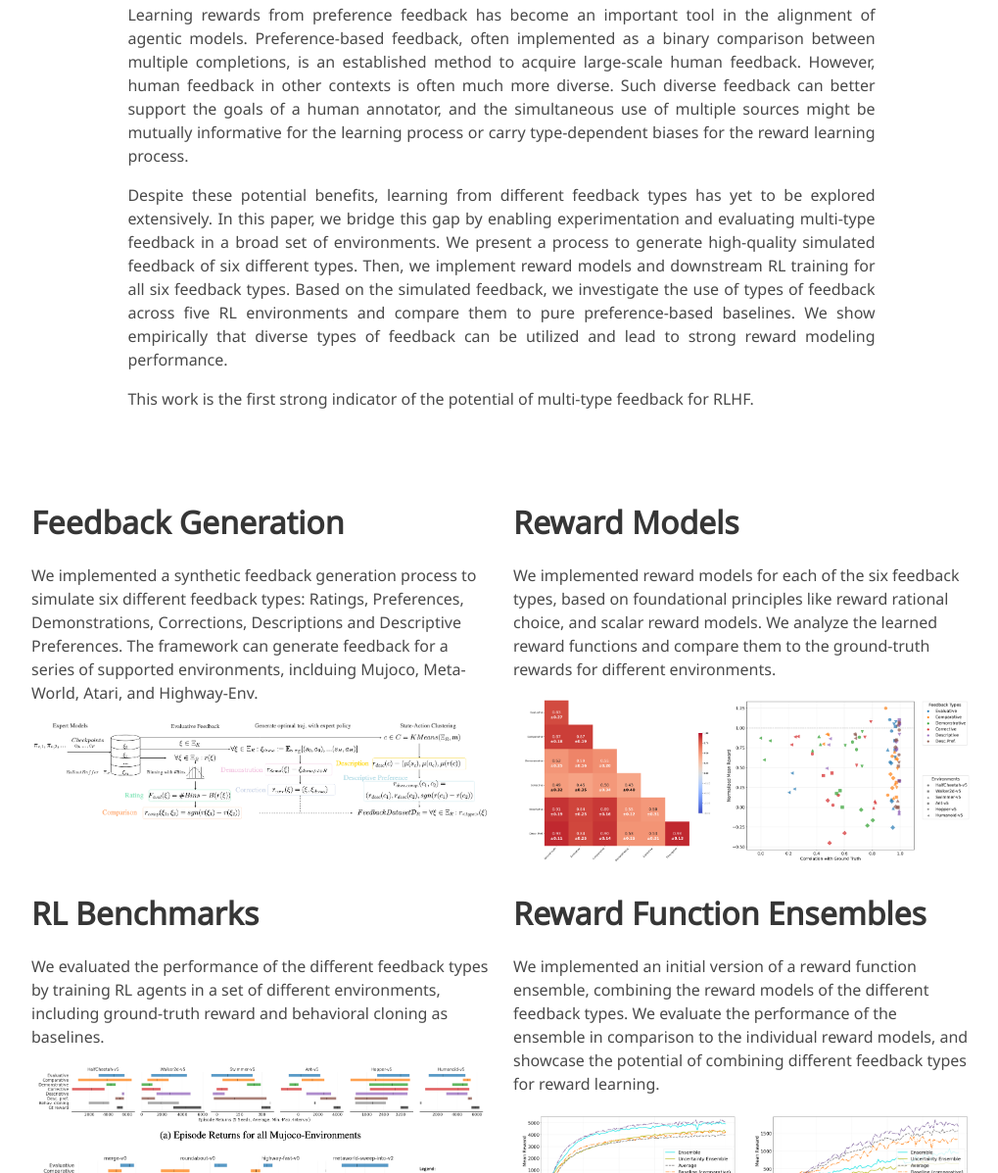
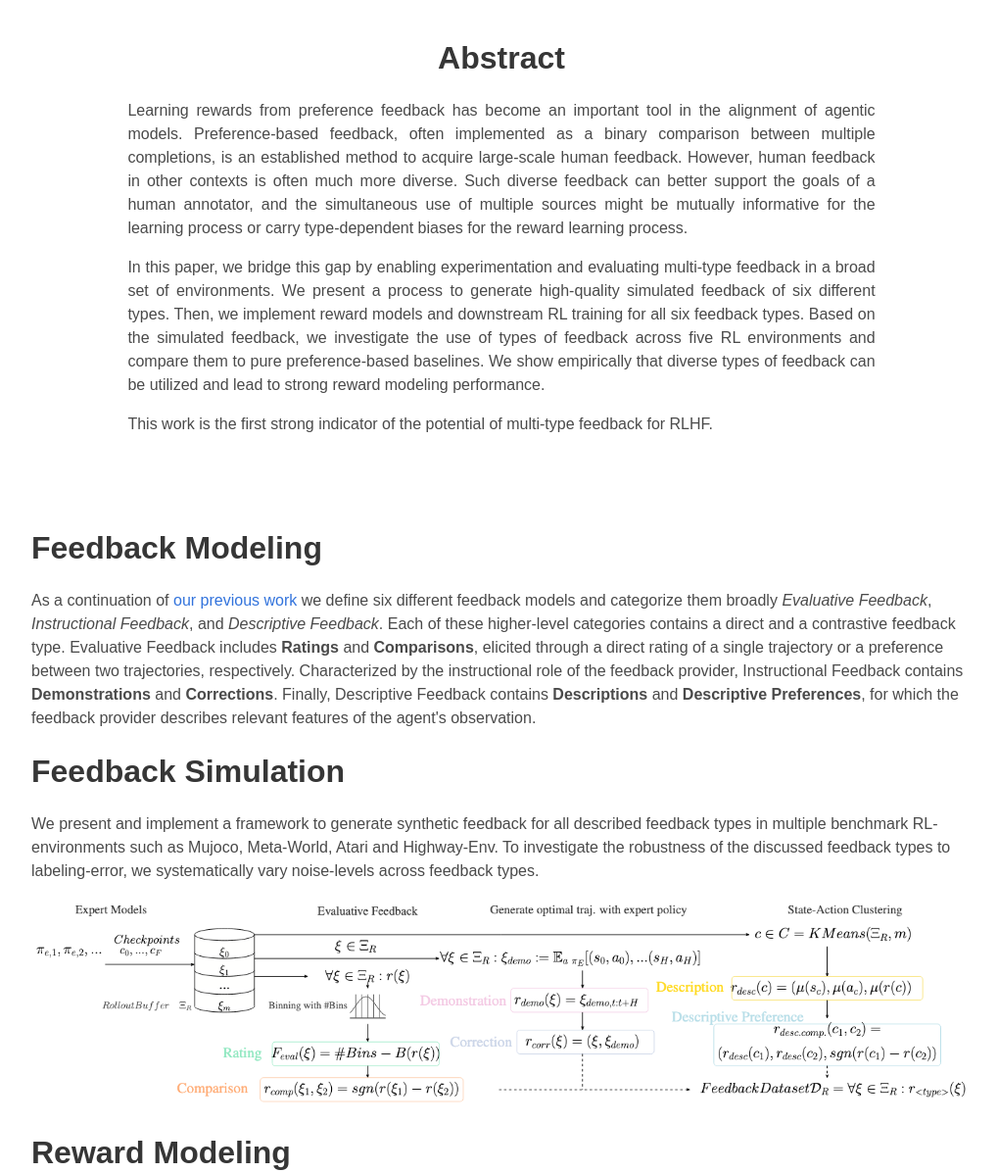
Before and after one commit to ymetz/multi-type-feedback.github.io, a plain HTML site: page index.html in a window 1280 px wide. Shown: the part 1004-2201 px from the top of the page at 98% size, without its empty margins (128-1147 px from the left). Drawn offline with nearby package versions, Linux system fonts and the light colour scheme; some icons are missing; a web font is replaced by a local one.

Commit message:
Dev rapha (#1)
* added chapter for feedback modeling

* added cleaned teaser figure

---------

Co-authored-by: Raphaël Baur <rabaur@student.ethz.ch>

```diff
--- a/index.html
+++ b/index.html
@@ -22,8 +22,9 @@
     gtag('config', 'G-PYVRSFMDRL');
   </script>!-->
 
-  <link href="https://fonts.googleapis.com/css?family=Google+Sans|Noto+Sans|Castoro"
-        rel="stylesheet">
+  <link rel="preconnect" href="https://fonts.googleapis.com">
+  <link rel="preconnect" href="https://fonts.gstatic.com" crossorigin>
+  <link href="https://fonts.googleapis.com/css2?family=Inter:wght@100..900&display=swap" rel="stylesheet">
 
   <link rel="stylesheet" href="./static/css/bulma.min.css">
   <link rel="stylesheet" href="./static/css/bulma-carousel.min.css">
@@ -89,7 +90,7 @@
             <span class="author-block">
               <a href="https://www.linkedin.com/in/andrasgeiszl/">Andras Geiszl</a><sup>2</sup>,</span>
             <span class="author-block">
-              <a href="https://ivia.ch/people/baur">Raphaël Baur</a><sup>2</sup>,
+              <a href="https://www.raphaelbaur.com">Raphaël Baur</a><sup>2</sup>,
             </span>
             <span class="author-block">
               <a href="https://ivia.ch/people/elassady">Mennatallah El-Assady</a><sup>2</sup>,
@@ -177,7 +178,7 @@
 <section class="hero is-light is-small">
   <div class="hero-body">
     <div class="container">
-        <image src="./static/images/feedback_generation.png" alt="Teaser Image" style="width: 100%;"/>
+        <image src="./static/images/teaser_figure.jpg" alt="Teaser Image" style="width: 100%;"/>
         <p class="has-text-centered">Feedback generation process</p>
     </div>
   </div>
@@ -192,20 +193,11 @@
         <h2 class="title is-3">Abstract</h2>
         <div class="content has-text-justified">
           <p>
-            Learning rewards from preference feedback has become an important tool in the alignment of agentic models.
-            Preference-based feedback, often implemented as a binary comparison between multiple completions, is an established method to acquire large-scale human feedback.
-            However, human feedback in other contexts is often much more diverse. Such diverse feedback can better support the goals of a human annotator,
-            and the simultaneous use of multiple sources might be mutually informative for the learning process or carry type-dependent biases for the reward learning process.
-
+            Learning rewards from preference feedback has become an important tool in the alignment of agentic models. Preference-based feedback, often implemented as a binary comparison between multiple completions, is an established method to acquire large-scale human feedback. However, human feedback in other contexts is often much more diverse. Such diverse feedback can better support the goals of a human annotator, and the simultaneous use of multiple sources might be mutually informative for the learning process or carry type-dependent biases for the reward learning process.
           </p>
           <p>
-            Despite these potential benefits, learning from different feedback types has yet to be explored extensively.
-            In this paper, we bridge this gap by enabling experimentation and evaluating multi-type feedback in a broad set of environments.
-            We present a process to generate high-quality simulated feedback of six different types.
-            Then, we implement reward models and downstream RL training for all six feedback types.
-            Based on the simulated feedback, we investigate the use of types of feedback across five RL environments and compare them to pure preference-based baselines.
-            We show empirically that diverse types of feedback can be utilized and lead to strong reward modeling performance.
-          </p>
+            In this paper, we bridge this gap by enabling experimentation and evaluating multi-type feedback in a broad set of environments. We present a process to generate high-quality simulated feedback of six different types. Then, we implement reward models and downstream RL training for all six feedback types.
+            Based on the simulated feedback, we investigate the use of types of feedback across five RL environments and compare them to pure preference-based baselines. We show empirically that diverse types of feedback can be utilized and lead to strong reward modeling performance.
           <p>
             This work is the first strong indicator of the potential of multi-type feedback for RLHF.
           </p>
@@ -216,32 +208,47 @@
   </div>
 </section>
 
-
+<!-- Contributions -->
 <section class="section">
   <div class="container is-max-desktop">
 
     <div class="columns is-centered">
-
       <div class="column">
         <div class="content">
-          <h2 class="title is-3">Feedback Generation</h2>
+          <h2 class="title is-3">Feedback Modeling</h2>
           <p>
-            We implemented a synthetic feedback generation process to simulate six different feedback types: Ratings,
-            Preferences, Demonstrations, Corrections, Descriptions and Descriptive Preferences. The framework can generate
-            feedback for a series of supported environments, inclduing Mujoco, Meta-World, Atari, and Highway-Env.
+            As a continuation of <a href="https://rlhfblender.info/">our previous work</a> we define six different feedback models and categorize them broadly <i>Evaluative Feedback</i>, <i>Instructional Feedback</i>, and <i>Descriptive Feedback</i>.
+            Each of these higher-level categories contains a direct and a contrastive feedback type.
+            Evaluative Feedback includes <b>Ratings</b> and <b>Comparisons</b>, elicited through a direct rating of a single trajectory or a preference between two trajectories, respectively.
+            Characterized by the instructional role of the feedback provider, Instructional Feedback contains <b>Demonstrations</b> and <b>Corrections</b>.
+            Finally, Descriptive Feedback contains <b>Descriptions</b> and <b>Descriptive Preferences</b>, for which the feedback provider describes relevant features of the agent's observation.
+        </div>
+      </div>
+    </div>
+
+    <div class="columns is-centered">
+      <div class="column">
+        <div class="content">
+          <h2 class="title is-3">Feedback Simulation</h2>
+          <p>
+            We present and implement a framework to generate synthetic feedback for all described feedback types in multiple benchmark RL-environments such as Mujoco, Meta-World, Atari and Highway-Env.
+            To investigate the robustness of the discussed feedback types to labeling-error, we systematically vary noise-levels across feedback types.
           </p>
           <image src="./static/images/feedback_generation.png" alt="Feedback Generation" style="width: 100%;"/>
         </div>
       </div>
+    </div>
 
+    <div class="columns is-centered">
       <div class="column">
-        <h2 class="title is-3">Reward Models</h2>
+        <h2 class="title is-3">Reward Modeling</h2>
         <div class="columns is-centered">
           <div class="column content">
             <p>
-              We implemented reward models for each of the six feedback types, based on foundational principles like reward rational choice,
-              and scalar reward models. We analyze the learned reward functions and compare them to the ground-truth rewards for different
-              environments.
+              Based on the synthetic feedback, we learn reward functions consistent with the six feedback types.
+              We analyze the learned reward functions and compare them to the ground-truth rewards for different environments.
+              Suprisingly, we find that although some feedback types induce reward functions that show relatively low correlation with the ground-truth rewards,
+              they can still lead to strong RL performance.
             </p>
             <image src="./static/images/rewfunc_correlations.png" alt="Reward Model Analysis" style="width: 100%;"/>
           </div>
@@ -249,6 +256,7 @@
         </div>
       </div>
     </div>
+
 
     <div class="columns is-centered">
 
@@ -262,7 +270,9 @@
           <image src="./static/images/benchmark_results.png" alt="RL Benchmark Results" style="width: 100%;"/>
         </div>
       </div>
+    </div>
 
+    <div class="columns is-centered">
       <div class="column">
         <h2 class="title is-3">Reward Function Ensembles</h2>
         <div class="columns is-centered">
@@ -278,8 +288,13 @@
         </div>
       </div>
     </div>
+  </div>
+</section>
 
-    <!-- Concurrent Work. -->
+
+<!-- Related Work -->
+<section class="section">
+  <div class="container is-max-desktop">
     <div class="columns is-centered">
       <div class="column is-full-width">
         <h2 class="title is-3">Related Work</h2>
@@ -300,8 +315,6 @@
         </div>
       </div>
     </div>
-    <!--/ Concurrent Work. -->
-
   </div>
 </section>
 
--- a/static/css/index.css
+++ b/static/css/index.css
@@ -1,5 +1,5 @@
 body {
-  font-family: 'Noto Sans', sans-serif;
+  font-family: 'Geist', sans-serif;
 }
 
 
@@ -24,11 +24,12 @@ body {
 }
 
 .teaser {
-  font-family: 'Google Sans', sans-serif;
+  font-family: 'Geist', sans-serif;
 }
 
 
 .publication-title {
+  font-family: 'Geist', sans-serif;
 }
 
 .publication-banner {
```
Also changed, not shown: static/images/teaser_figure.jpg (added).
